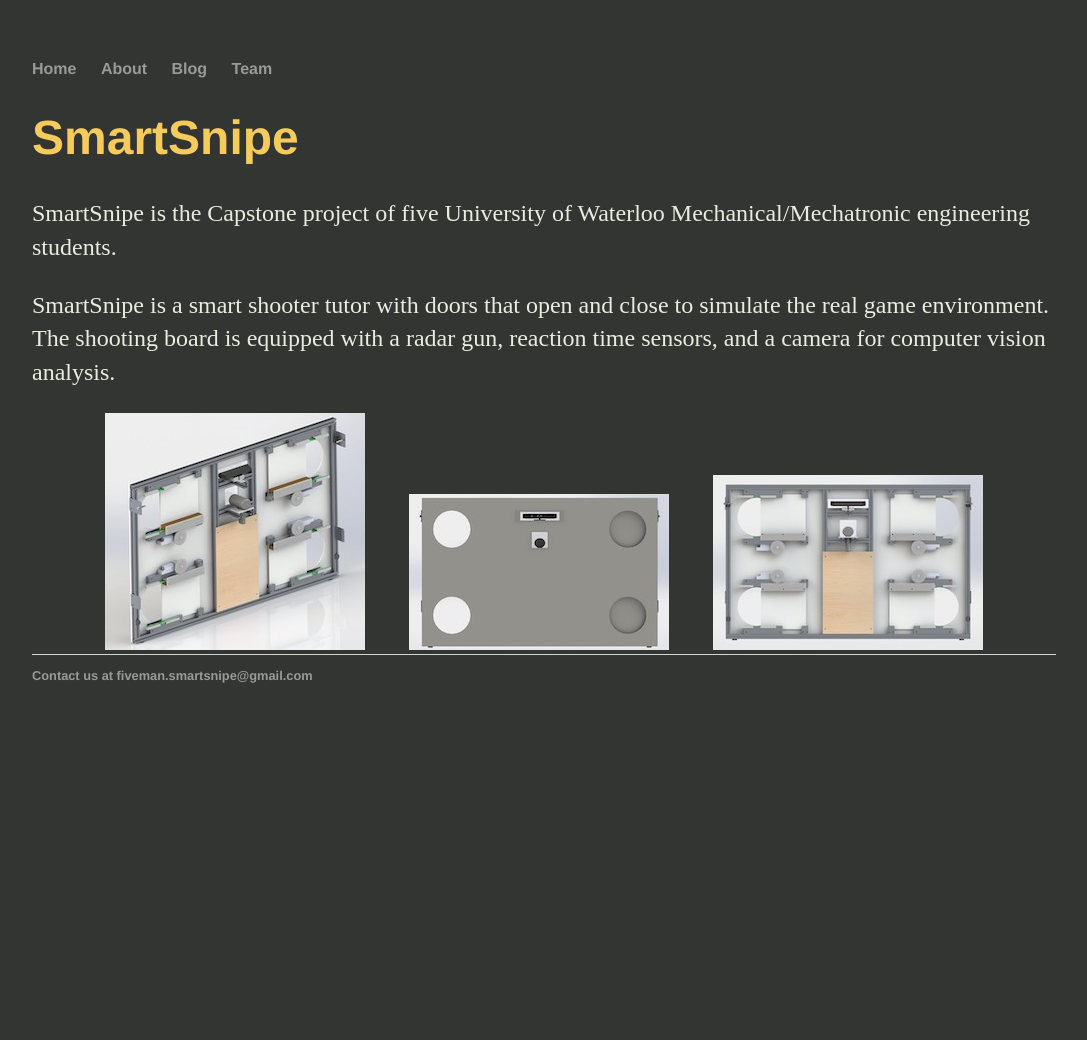
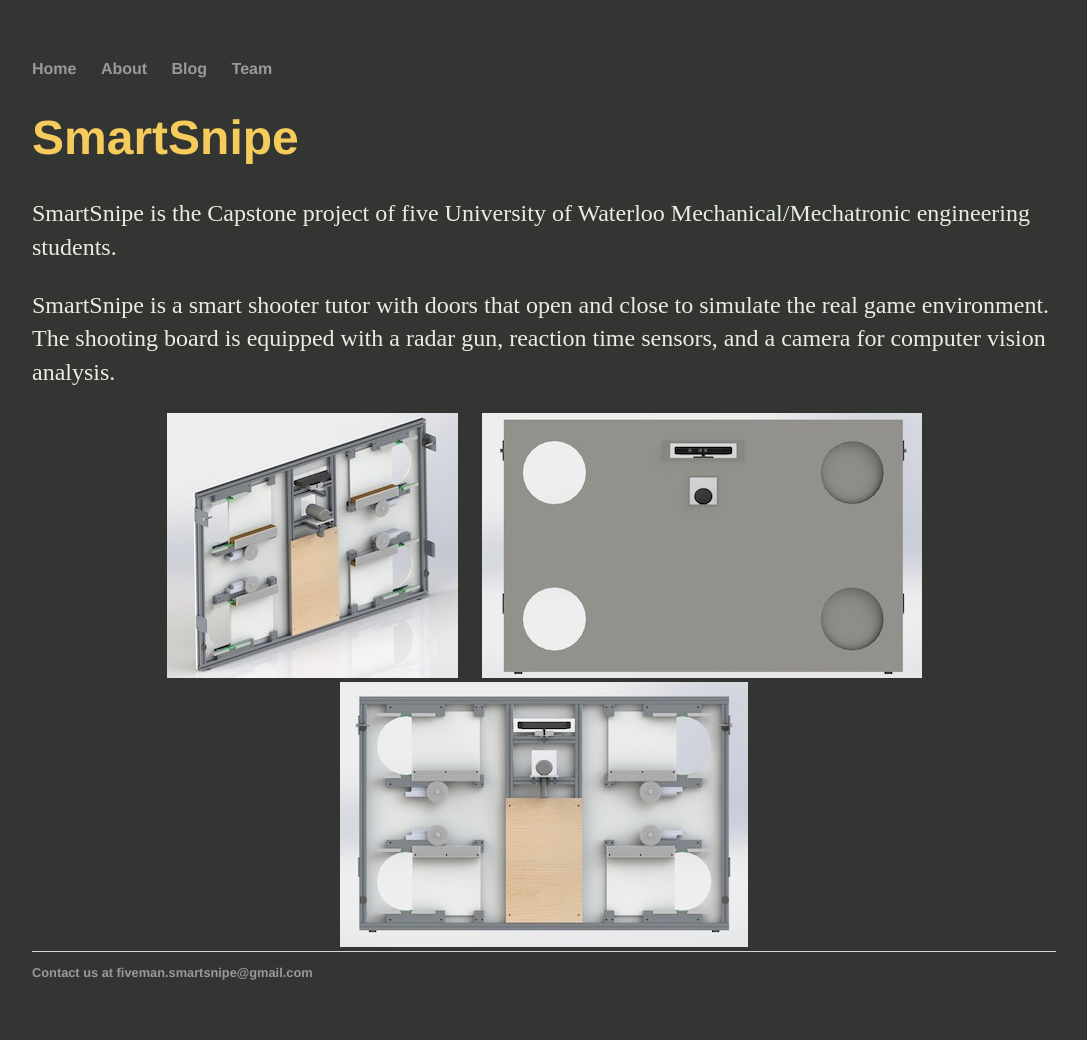
Before and after one commit to SmartSnipe/SmartSnipe.github.io, a Jekyll site: the page built from index.html, in a window 1280 px wide. Shown: the whole page, without its empty margins (96-1183 px from the left). Built offline with Jekyll 4.4.1, drawn with Linux system fonts in a browser that asks for light colours; before the commit the page ends 900 px from its top, so only the background shows below that.

```diff
--- a/index.html
+++ b/index.html
@@ -7,8 +7,8 @@
 	<p>SmartSnipe is the Capstone project of five University of Waterloo Mechanical/Mechatronic engineering students.<p>
 	<p>SmartSnipe is a smart shooter tutor with doors that open and close to simulate the real game environment. The shooting board is equipped with a radar gun, reaction time sensors, and a camera for computer vision analysis.<p>
 	<center>
-		<img src="/Assets/SmartSnipeIso.JPG" alt ="SmartSnipe ISO" hspace="20">
-		<img src="/Assets/SmartSnipeFront.JPG" alt ="SmartSnipe Front" hspace="20">
-		<img src="/Assets/SmartSnipeBack.JPG" alt ="SmartSnipe Back" hspace="20">
+		<img src="/Assets/SmartSnipeIso.JPG" alt ="SmartSnipe ISO" hspace="10">
+		<img src="/Assets/SmartSnipeFront.JPG" alt ="SmartSnipe Front" hspace="10">
+		<img src="/Assets/SmartSnipeBack.JPG" alt ="SmartSnipe Back" hspace="10">
 	</center>
 </div><!-- /.blurb -->
```
Also changed, not shown: Assets/GoodSession.png (added), Assets/GoodStats.png (added), Assets/SmartSnipeBack.JPG, Assets/SmartSnipeFront.JPG, Assets/SmartSnipeIso.JPG.
